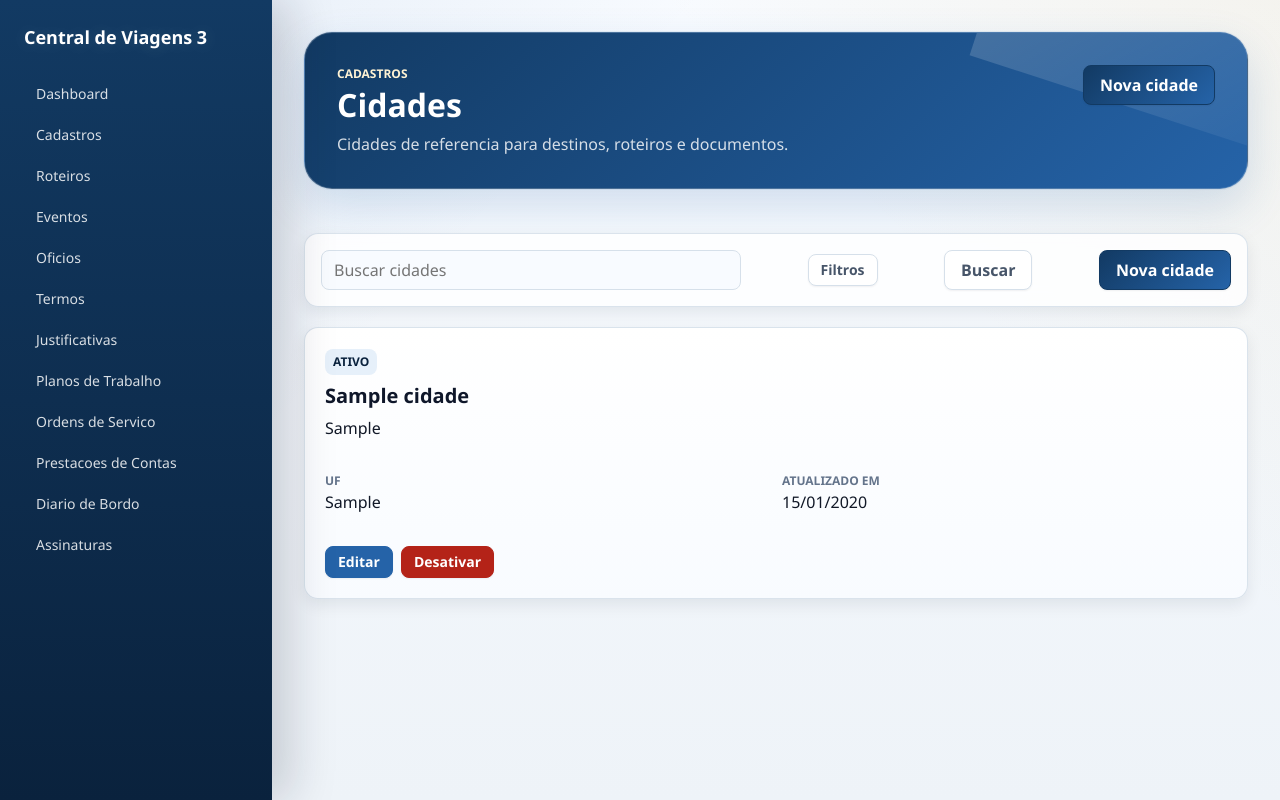
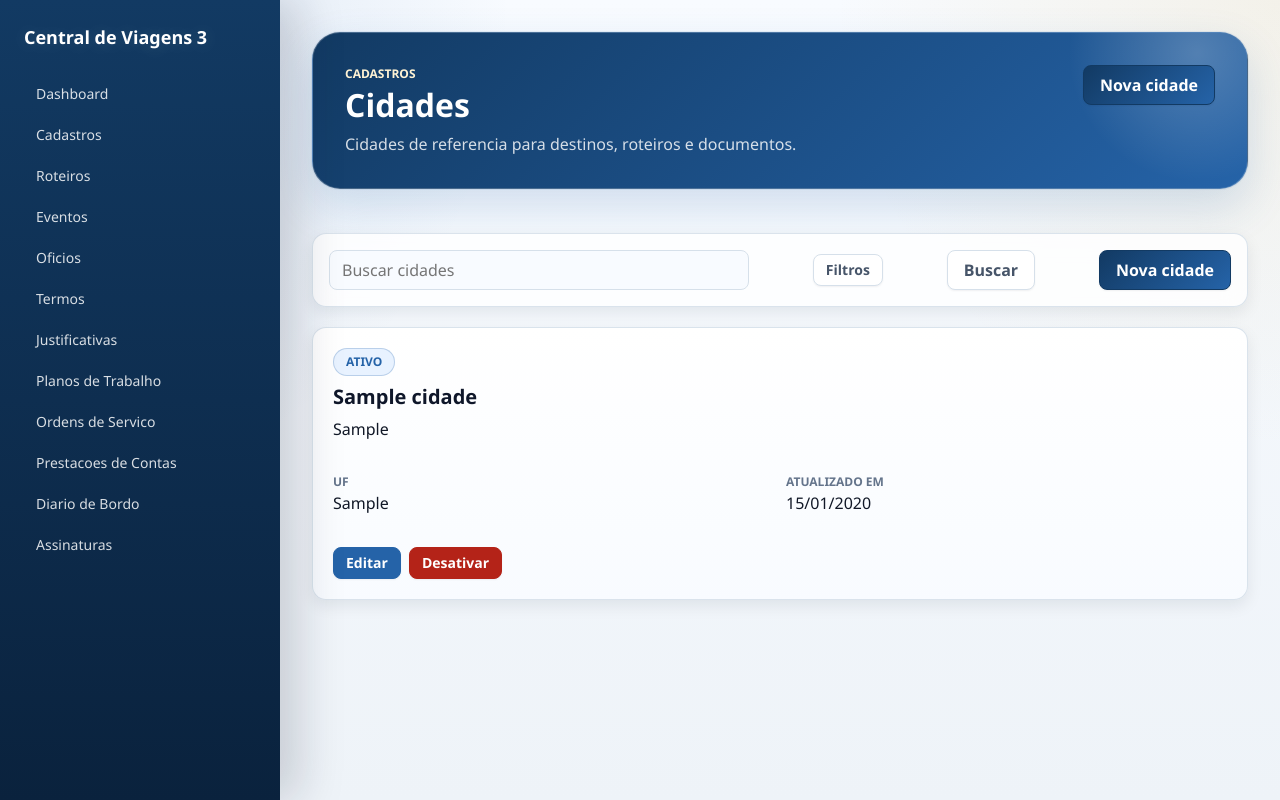
Before and after one commit to tiago2904santos/Central-de-Viagens-2.0, a Django app: page /cadastros/cidades/ in a window 1280 px wide. Run offline with Django 5.2, Linux system fonts and the light colour scheme; tables that the repository leaves empty hold one stand-in row (values such as "Sample post"); parts of the project's set-up code (start-up, migrations or seed data) failed here and were passed over.

Commit message:
refina identidade visual premium do design system

```diff
--- a/cadastros/presenters.py
+++ b/cadastros/presenters.py
@@ -1,5 +1,9 @@
 def _status_label(is_active):
     return "Ativo" if is_active else "Inativo"
+
+
+def _status_class(is_active):
+    return "status-chip--active" if is_active else "status-chip--muted"
 
 
 def _actions(edit_url="#", delete_url="#"):
@@ -14,6 +18,7 @@ def apresentar_unidade_card(unidade, edit_url="#", delete_url="#"):
         "title": unidade.nome,
         "subtitle": unidade.sigla or "Sem sigla",
         "status": _status_label(unidade.ativa),
+        "status_class": _status_class(unidade.ativa),
         "meta": [
             {"label": "Sigla", "value": unidade.sigla or "-"},
             {"label": "Atualizado em", "value": unidade.updated_at.strftime("%d/%m/%Y")},
@@ -27,6 +32,7 @@ def apresentar_cidade_card(cidade, edit_url="#", delete_url="#"):
         "title": cidade.nome,
         "subtitle": cidade.uf,
         "status": _status_label(cidade.ativa),
+        "status_class": _status_class(cidade.ativa),
         "meta": [
             {"label": "UF", "value": cidade.uf},
             {"label": "Atualizado em", "value": cidade.updated_at.strftime("%d/%m/%Y")},
--- a/static/css/base.css
+++ b/static/css/base.css
@@ -5,8 +5,8 @@
 body {
   margin: 0;
   background:
-    linear-gradient(135deg, rgba(37, 99, 168, 0.10) 0%, rgba(255, 255, 255, 0) 34%),
-    linear-gradient(225deg, rgba(201, 154, 46, 0.08) 0%, rgba(255, 255, 255, 0) 30%),
+    radial-gradient(circle at top left, rgba(37, 99, 168, 0.16), transparent 32rem),
+    radial-gradient(circle at top right, rgba(201, 154, 46, 0.10), transparent 28rem),
     linear-gradient(180deg, #f8fbff 0%, var(--color-bg) 100%);
   color: var(--color-text);
   font-family: var(--font-sans);
--- a/static/css/cards.css
+++ b/static/css/cards.css
@@ -7,6 +7,7 @@
   border: 1px solid rgba(214, 224, 234, 0.9);
   border-radius: var(--radius-md);
   box-shadow: var(--shadow-sm);
+  overflow: hidden;
 }
 
 .card,
@@ -54,18 +55,6 @@
   align-items: flex-start;
   display: flex;
   justify-content: space-between;
-}
-
-.document-status {
-  background: var(--color-primary-soft);
-  border-radius: var(--radius-sm);
-  color: var(--color-primary-strong);
-  display: inline-flex;
-  font-size: var(--font-size-xs);
-  font-weight: 700;
-  margin-bottom: var(--space-2);
-  padding: var(--space-1) var(--space-2);
-  text-transform: uppercase;
 }
 
 .document-meta {
--- a/static/css/layout.css
+++ b/static/css/layout.css
@@ -41,14 +41,13 @@
 }
 
 .page-header::after {
-  background: linear-gradient(135deg, rgba(255, 255, 255, 0.22), rgba(255, 255, 255, 0));
+  background: radial-gradient(circle, rgba(255, 255, 255, 0.22), transparent 65%);
   content: "";
-  height: 100%;
+  height: 280px;
   position: absolute;
-  right: -18%;
-  top: -40%;
-  transform: rotate(18deg);
-  width: 46%;
+  right: -90px;
+  top: -120px;
+  width: 280px;
 }
 
 .page-header > * {
--- a/static/css/tokens.css
+++ b/static/css/tokens.css
@@ -59,6 +59,6 @@
   --font-sans: "Segoe UI", Arial, sans-serif;
   --z-sidebar: 20;
   --z-modal: 100;
-  --sidebar-width: 272px;
-  --page-max-width: 1180px;
+  --sidebar-width: 280px;
+  --page-max-width: 1280px;
 }
--- a/static/css/utilities.css
+++ b/static/css/utilities.css
@@ -38,3 +38,46 @@
   border-color: var(--color-primary);
   color: var(--color-primary-strong);
 }
+
+.status-chip {
+  align-items: center;
+  border: 1px solid transparent;
+  border-radius: 999px;
+  display: inline-flex;
+  font-size: var(--font-size-xs);
+  font-weight: 800;
+  letter-spacing: 0;
+  margin-bottom: var(--space-2);
+  padding: var(--space-1) var(--space-3);
+  text-transform: uppercase;
+}
+
+.status-chip--draft {
+  background: var(--color-warning-soft);
+  border-color: rgba(183, 121, 31, 0.22);
+  color: var(--color-warning);
+}
+
+.status-chip--active {
+  background: var(--color-info-soft);
+  border-color: rgba(37, 99, 168, 0.24);
+  color: var(--color-info);
+}
+
+.status-chip--completed {
+  background: var(--color-success-soft);
+  border-color: rgba(22, 128, 90, 0.22);
+  color: var(--color-success);
+}
+
+.status-chip--danger {
+  background: var(--color-danger-soft);
+  border-color: rgba(180, 35, 24, 0.20);
+  color: var(--color-danger);
+}
+
+.status-chip--muted {
+  background: var(--color-surface-soft);
+  border-color: var(--color-border);
+  color: var(--color-muted);
+}
--- a/templates/components/cards/document_card.html
+++ b/templates/components/cards/document_card.html
@@ -2,10 +2,10 @@
   <header class="document-card-header">
     <div>
       {% if card %}
-        <span class="document-status">{{ card.status|default:"Rascunho" }}</span>
+        <span class="status-chip {{ card.status_class|default:'status-chip--muted' }}">{{ card.status|default:"Rascunho" }}</span>
         <h3>{{ card.title|default:"Documento" }}</h3>
       {% else %}
-        <span class="document-status">{{ status|default:"Rascunho" }}</span>
+        <span class="status-chip {{ status_class|default:'status-chip--draft' }}">{{ status|default:"Rascunho" }}</span>
         <h3>{{ title|default:"Documento" }}</h3>
       {% endif %}
       {% if card.subtitle %}
```
Also changed, not shown: docs/ARQUITETURA.md (+1 -1 lines), docs/COMPONENTES.md (+2 -0 lines), docs/DESIGN_SYSTEM.md (+12 -0 lines).
